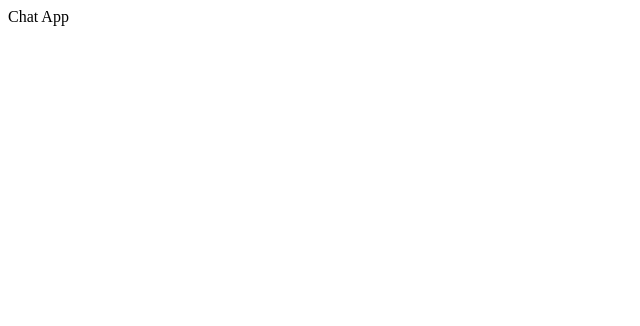
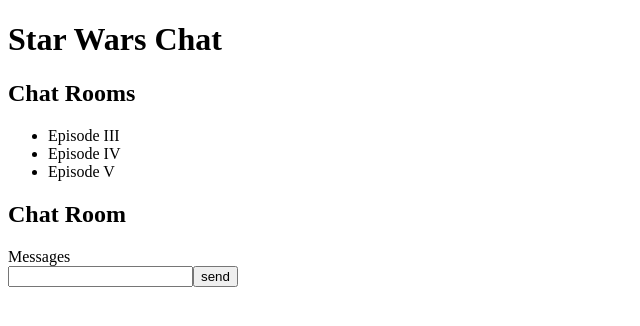
Before and after one commit to rr235/react-redux-node-docker-chat-app, a React (Create React App) app in the folder client/: page / in a window 1280 px wide. Shown: the top 326 px of the page, without its empty margins (0-640 px from the left). Built offline with nearby package versions, Linux system fonts and the light colour scheme.

Commit message:
Added Rooms and ChatRoom Component

```diff
--- a/client/src/components/App.js
+++ b/client/src/components/App.js
@@ -1,5 +1,17 @@
 import React from 'react';
+import Rooms from './Rooms';
+import ChatRoom from './ChatRoom';
 
-const App = () => <div>Chat App</div>;
+const App = () => (
+  <div>
+    <h1>Star Wars Chat</h1>
+    <div>
+      <Rooms />
+    </div>
+    <div>
+      <ChatRoom />
+    </div>
+  </div>
+);
 
 export default App;
--- /dev/null
+++ b/client/src/components/ChatRoom.js
@@ -0,0 +1,21 @@
+import React, { Component } from 'react';
+
+class ChatRoom extends Component {
+  render() {
+    return (
+      <div>
+        <h2>Chat Room</h2>
+        <div>Messages</div>
+        <div>
+          <form action="submit">
+            <label htmlFor="message" />
+            <input type="text" name="message" id="message" />
+            <button>send</button>
+          </form>
+        </div>
+      </div>
+    );
+  }
+}
+
+export default ChatRoom;
--- /dev/null
+++ b/client/src/components/Rooms.js
@@ -0,0 +1,25 @@
+import React, { Component } from 'react';
+
+class Rooms extends Component {
+  state = {
+    rooms: [
+      { name: 'Episode III' },
+      { name: 'Episode IV' },
+      { name: 'Episode V' }
+    ]
+  };
+
+  render() {
+    return (
+      <div>
+        <h2>Chat Rooms</h2>
+        <ul>{this.getRooms()}</ul>
+      </div>
+    );
+  }
+
+  getRooms = () =>
+    this.state.rooms.map(({ name }, index) => <li key={index}>{name}</li>);
+}
+
+export default Rooms;
```
Also changed, not shown: client/src/components/App.css (added), 1 other file (tests, documents, lock files or other folders).
